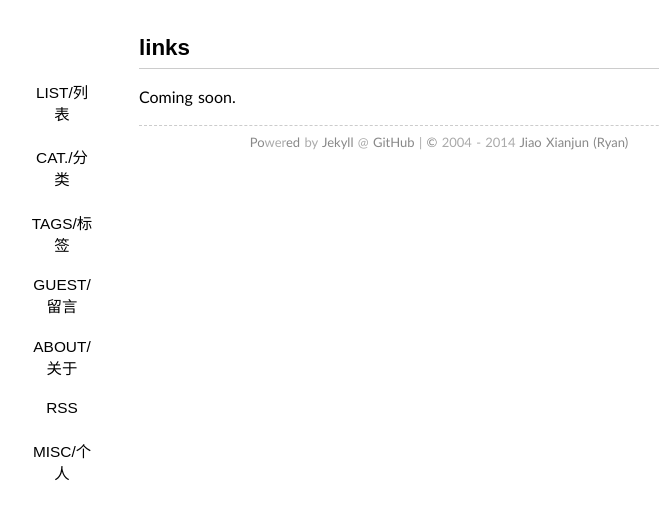
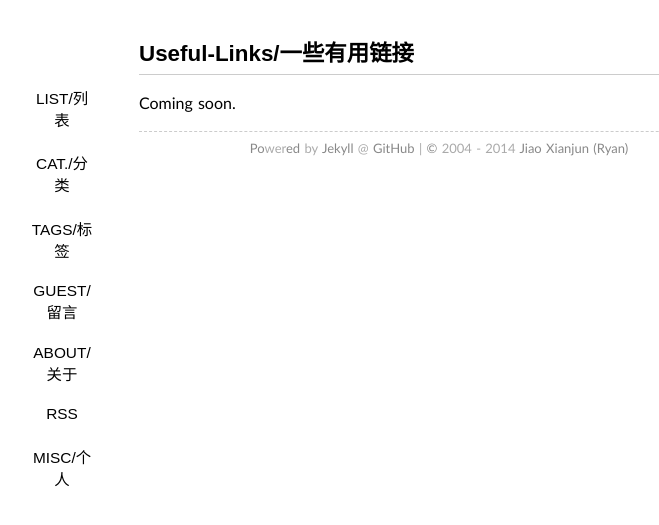
Before and after one commit to sdr-x/sdr-x.github.io, a Jekyll site: the page built from links/index.md, in a window 1280 px wide. Shown: the top 525 px of the page, without its empty margins (201-860 px from the left). Built offline with Jekyll 4.4.1, drawn with Linux system fonts in a browser that asks for light colours; some web fonts are replaced; Markdown is read by kramdown in place of the engine named in the settings; comment, search, counter and statistics services are not loaded.

Commit message:
Update index.md

```diff
--- a/links/index.md
+++ b/links/index.md
@@ -1,5 +1,5 @@
 ---
-title: links
+title: Useful-Links/一些有用链接
 layout: page
 comments: yes
 ---
```
